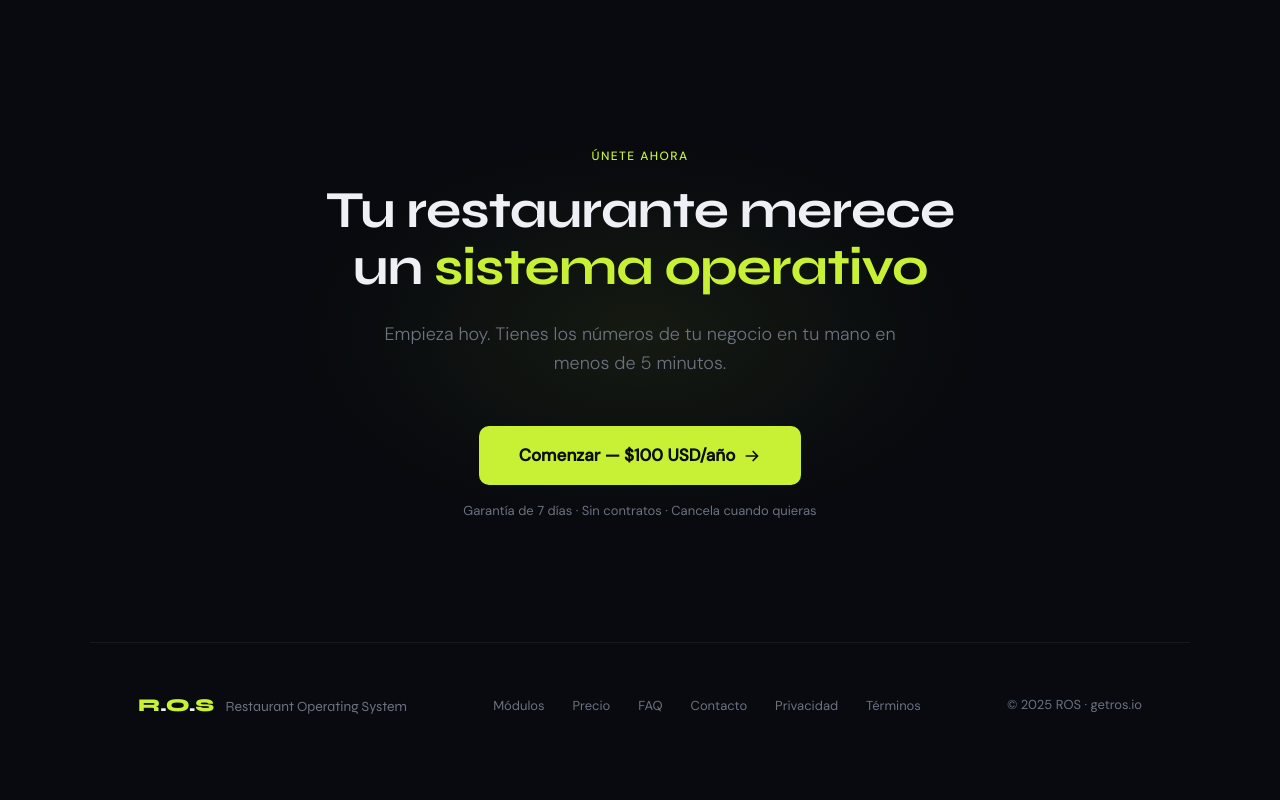
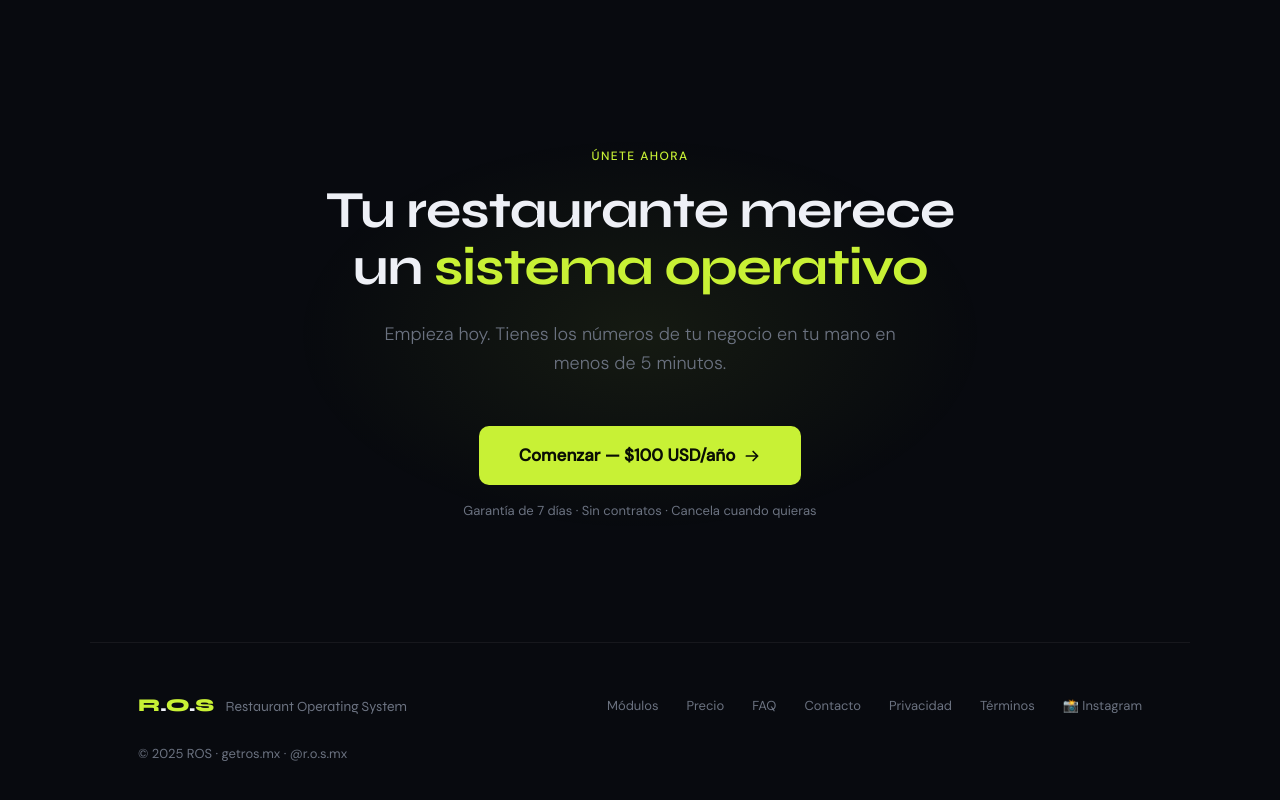
Before and after one commit to rodrigolezama6-coder/getros-landing, a plain HTML site: page index.html in a window 1280 px wide. Shown: the part 6610-7410 px from the top of the page. Before the commit the page ends 7378 px from the top, so only its background shows below. Drawn offline with Linux system fonts and the light colour scheme.

Commit message:
Add files via upload

```diff
--- a/index.html
+++ b/index.html
@@ -951,11 +951,12 @@ footer {
     <li><a href="#features">Módulos</a></li>
     <li><a href="#pricing">Precio</a></li>
     <li><a href="#faq">FAQ</a></li>
-    <li><a href="/cdn-cgi/l/email-protection#eb8384878aab8c8e9f998498c58284">Contacto</a></li>
+    <li><a href="mailto:hola@getros.mx">Contacto</a></li>
     <li><a href="#">Privacidad</a></li>
     <li><a href="#">Términos</a></li>
+    <li><a href="https://instagram.com/r.o.s.mx" target="_blank">📸 Instagram</a></li>
   </ul>
-  <div class="footer-copy">© 2025 ROS · getros.io</div>
+  <div class="footer-copy">© 2025 ROS · getros.mx · <a href="https://instagram.com/r.o.s.mx" target="_blank" style="color:var(--muted);text-decoration:none">@r.o.s.mx</a></div>
 </footer>
 
 <script data-cfasync="false" src="/cdn-cgi/scripts/5c5dd728/cloudflare-static/email-decode.min.js"></script><script>
```
